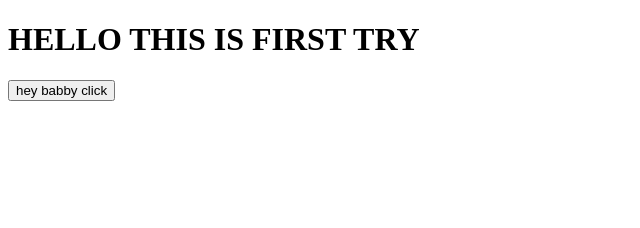
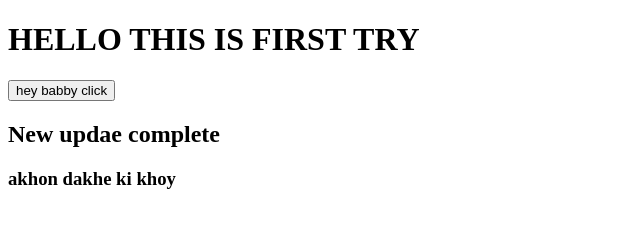
Before and after one commit to mohiuddin-likhon/FIRST-WEB, a plain HTML site: page index.html in a window 1280 px wide. Shown: the whole page, without its empty margins (0-640 px from the left). Drawn offline with Linux system fonts and the light colour scheme.

Commit message:
changed done update

```diff
--- a/index.html
+++ b/index.html
@@ -7,6 +7,10 @@
 
     <H1>HELLO THIS IS FIRST TRY</H1>
     <button>hey babby click </button>
+
+
+    <H2> New updae complete </H2>
+    <h3>akhon dakhe ki khoy</h3>
 </head>
 <body>
 
```
